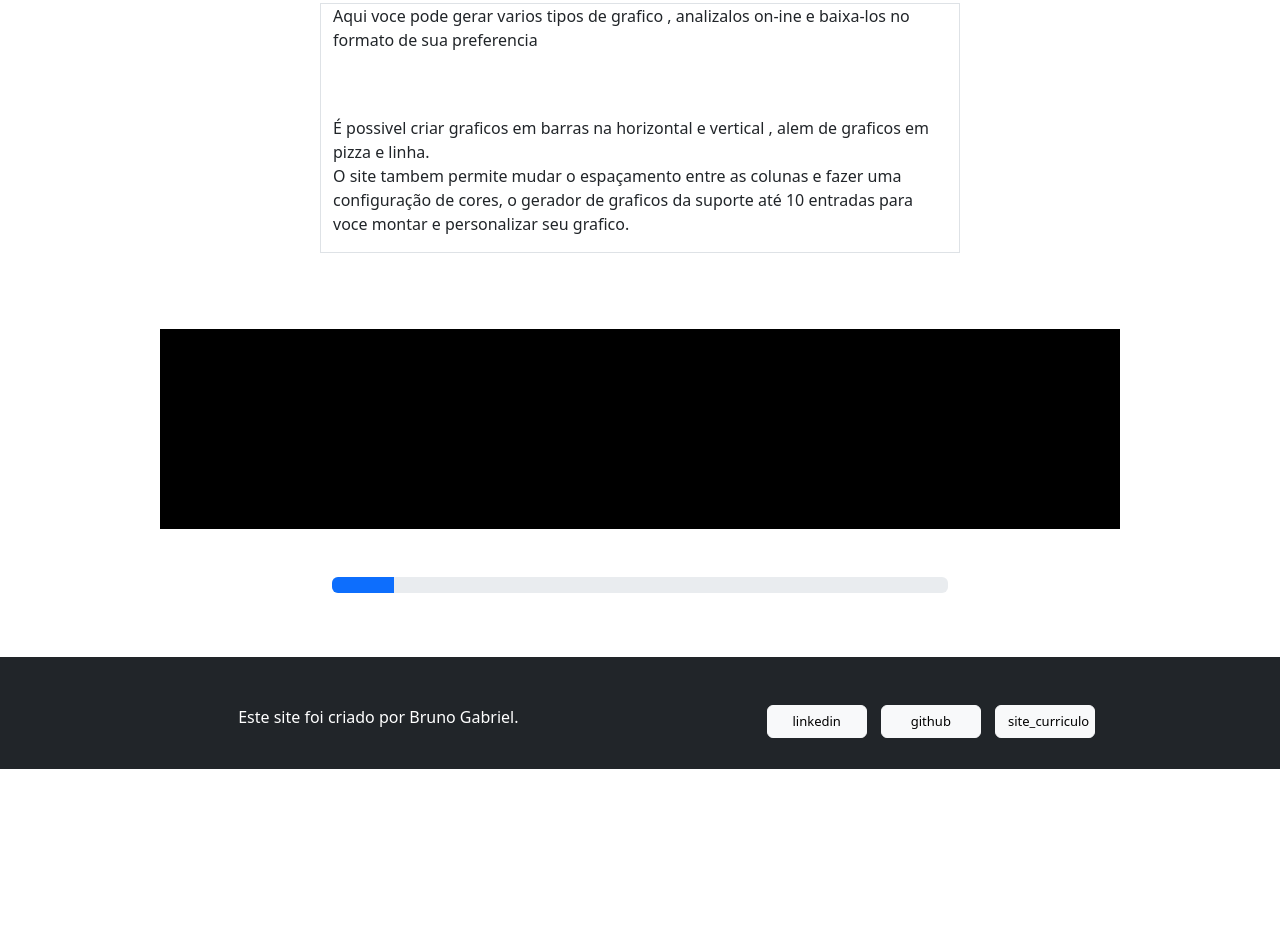
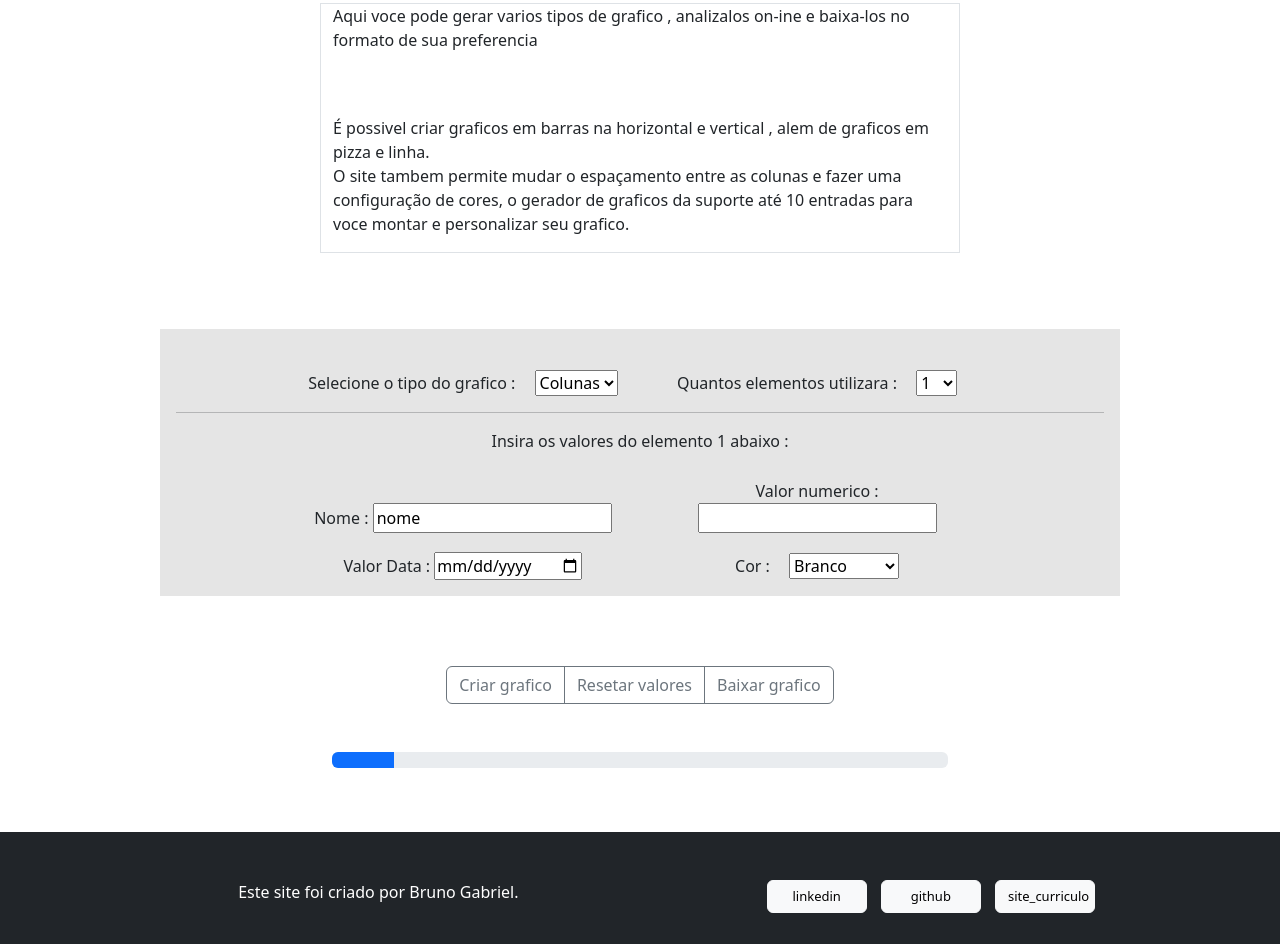
Before and after one commit to Bruno-Gabriel-dos-santos/site_cinza-site_plot, a plain HTML site: page plot.html in a window 1280 px wide. Shown: the part 609-1553 px from the top of the page. Before the commit the page ends 1378 px from the top, so only its background shows below. Drawn offline with nearby package versions, Linux system fonts and the light colour scheme.

Commit message:
Update plot.html
pequenas alterações graficas

```diff
--- a/plot.html
+++ b/plot.html
@@ -28,11 +28,120 @@
           <p class="text-left">É possivel criar graficos em barras na horizontal e vertical , alem de graficos em pizza e linha. <br>O site tambem permite mudar o espaçamento entre as colunas e fazer uma configuração de cores, o gerador de graficos da suporte até 10 entradas para voce montar e personalizar seu grafico. </p>
         </div>
 
-        <div class="container-fluid w-75" id="formulario-grafico" style="height: 10vw;min-height:200px;background-color:black;margin-top: 6vw;">
+        <div class="container-fluid w-75 p-3" id="formulario-grafico" style="background-color:rgba(0,0,0,0.1);margin-top: 6vw;">
+            <div class="text-center">
+                          <form>
+                            <div style="width: 350px;display: inline-block;margin-top: 10px;">
+                                      <p style="display: inline;">Selecione o tipo do grafico :</p>
+                                      <select style="margin-left:15px;margin-top: 15px;" required name="classe">
+                                        <option value="todos">Colunas</option>
+                                        <option value="fotos">Pizza</option>
+                                        <option value="trabalho">Linha</option>
+                                      </select>
+                           </div>
+                            <div style="width: 350px;display: inline-block;margin-top: 10px;">
+                                        <p style="display: inline;">Quantos elementos utilizara :</p>
+                                        <select style="margin-left:15px;margin-top: 15px;display: inline;" required name="classe">
+                                          <option value="i1">1 </option>
+                                          <option value="i2">2 </option>
+                                          <option value="i3">3 </option>
+                                          <option value="i4">4 </option>
+                                          <option value="i5">5 </option>
+                                          <option value="i6">6 </option>
+                                          <option value="i7">7 </option>
+                                          <option value="i8">8 </option>
+                                          <option value="i9">9 </option>
+                                          <option value="i10">10 </option>
+
+                                        </select>
+                           </div>
+                        <hr>
+                        <div id="elemento1" >
+                          <p>Insira os valores do elemento 1 abaixo :</p>
+
+                          <div  style="width: 350px;display: inline-block;margin-top: 10px;">
+                              <p style="display:inline;">Nome :</p>
+                              <input  type="text" name="valnome" value="nome" style="display:inline;">
+                          </div>
+                          <div style="width: 350px;display: inline-block;margin-top: 10px; ">
+                              <p style="display:inline;">Valor numerico :</p>
+                              <input  type="number" name="valnum" value="val numerico" style="display:inline;">
+                          </div>
+                          <div style="width: 350px;display: inline-block;margin-top: 10px; ">
+                            <p style="display:inline;">Valor Data :</p>
+                            <input  type="date" name="valdata" value="val data" style="display:inline;">
+                          </div>
+                          <div style="width: 350px;display: inline-block;margin-top: 10px; ">
+                            <p style="display:inline;">Cor :</p>
+                            <select style="margin-left:15px;margin-top: 10px;display: inline;" required name="classe">
+                              <option value="c1">Branco</option>
+                              <option value="c2">Amarelo </option>
+                              <option value="c3">Preto </option>
+                              <option value="c4">Verde </option>
+                              <option value="c5">Azul-Escuro </option>
+                              <option value="c6">Roxo </option>
+                              <option value="c7">Salmon </option>
+                              <option value="c8">Azul-Claro </option>
+                              <option value="c9">Laranja </option>
+                              <option value="c10">Cinza </option>
+                              <option value="c11">Vermelho </option>
+                            </select>
+                          </div>
+
+
+                        </div>
 
 
 
-        </div>
+                        <div id="elemento2">
+
+
+                        </div>
+                        <div id="elemento3">
+
+
+                        </div>
+                        <div id="elemento4">
+
+
+                        </div>
+                        <div id="elemento5">
+
+
+                        </div>
+                        <div id="elemento6">
+
+
+                        </div>
+                        <div id="elemento7">
+
+
+                        </div>
+                        <div id="elemento8">
+
+
+                        </div>
+                        <div id="elemento9">
+
+
+                        </div>
+                        <div id="elemento10">
+
+
+                        </div>
+
+                          </form>
+          </div>
+
+          </div>
+
+          <div class="text-center " style="margin-top:70px;">
+            <div class="btn-group ">
+                <button class="btn btn-outline-secondary"  onclick="">Criar grafico</button>
+                <button class="btn btn-outline-secondary"  onclick="">Resetar valores</button>
+                <button class="btn btn-outline-secondary" onclick="">Baixar grafico</button>
+            </div>
+          </div>
 
           <div class="container w-50">
             <br><br>
```
